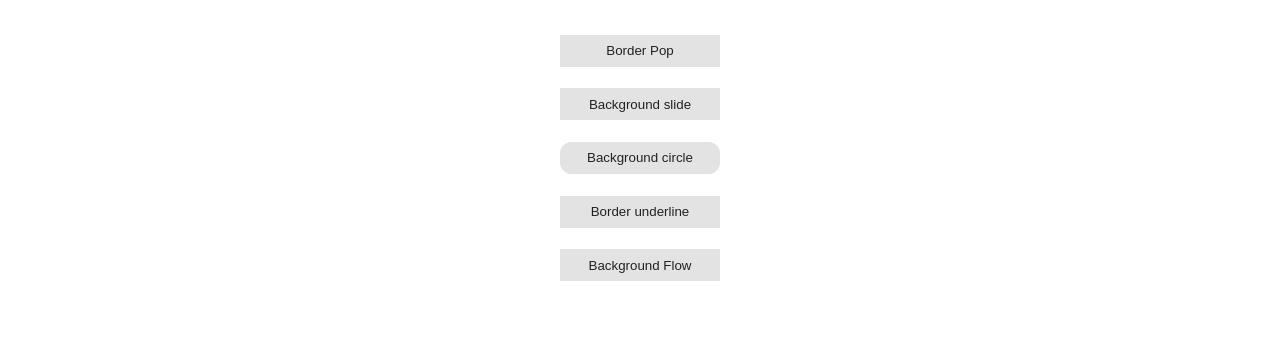
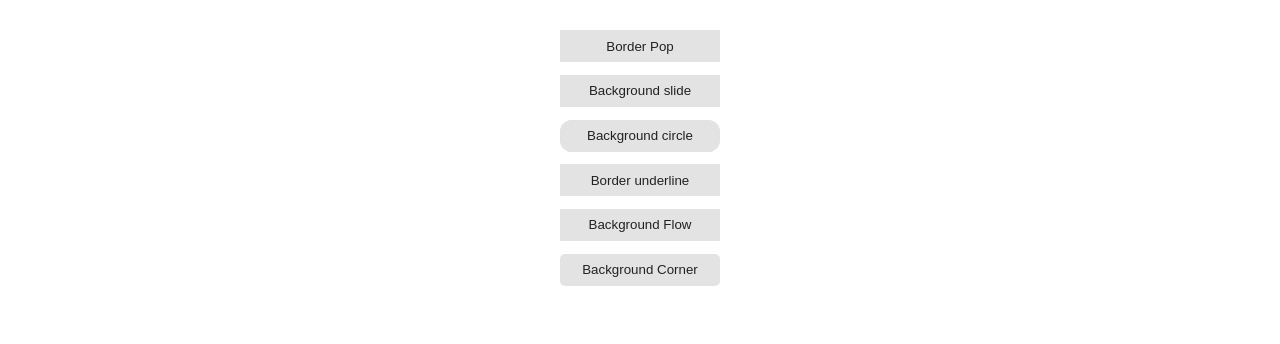
Before and after one commit to shwetaps605/css_playground, a plain HTML site: page index.html in a window 1280 px wide. Shown: the top 344 px of the page. Drawn offline with Linux system fonts and the light colour scheme.

Commit message:
added some more cool hover effects

```diff
--- a/index.html
+++ b/index.html
@@ -31,6 +31,10 @@
 
         <button class="btn btn-background-flow">
             Background Flow
+        </button>
+
+        <button class="btn btn-background-corner">
+            Background Corner
         </button>
 
     </div>
--- a/style.css
+++ b/style.css
@@ -528,7 +528,7 @@ a[data-tool-tip]:hover::after {
     width: 100%;
     transform: scaleY(0);
     transform-origin:bottom;
-    transition: all 250ms ease-in-out;
+    transition: transform 250ms ease-in-out;
 
 }
 
@@ -539,7 +539,32 @@ a[data-tool-tip]:hover::after {
 
 .btn.btn-background-flow:hover::after{
     transform: scaleY(1);
-    /* transform-origin: top; */
+    transform-origin: top;
 }
 
 /* Advanced Hover Effects - Kevin Powell */
+
+.btn.btn-background-corner{
+    z-index: 1;
+}
+
+.btn.btn-background-corner::after {
+    content: '';
+    position: absolute;
+    background-color: salmon;
+    inset: 0;
+    z-index: -1;
+    transform: scale(0);
+    transform-origin: bottom left;
+    transition: transform 500ms ease-in-out;
+}
+
+.btn.btn-background-corner{
+    border-radius: 5px;
+}
+
+.btn.btn-background-corner:hover::after{
+    transform: scale(1);
+    transform-origin: top right;
+    /* overflow: hidden; */
+}
```
